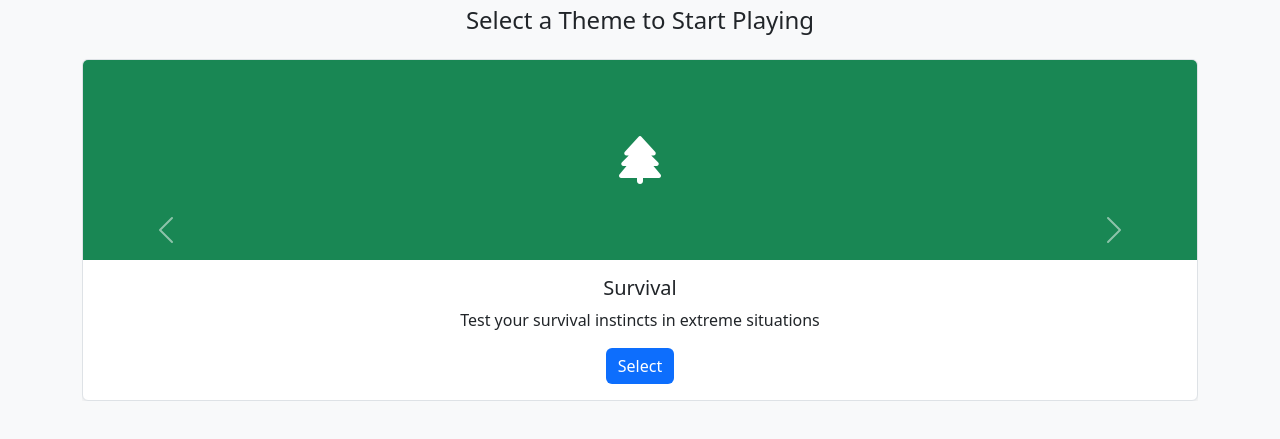
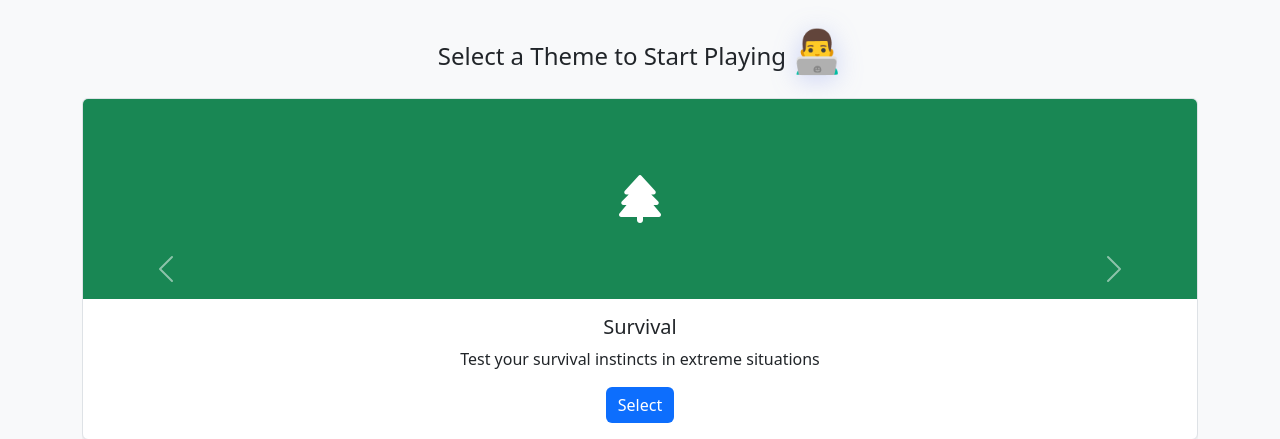
Before and after one commit to Aiworld10/SmartPlay-AI, a FastAPI app: template SmartPlayAI/templates/theme_selection.html in a window 1280 px wide. Shown: the part 169-608 px from the top of the page. Run offline with FastAPI, Linux system fonts and the light colour scheme; the template is opened without the code that fills it, so the values that code supplies are empty; parts of the project's set-up code (start-up, migrations or seed data) failed here and were passed over; some libraries are stand-ins or nearby versions.

Commit message:
Added some effects and emoji

```diff
--- a/SmartPlayAI/templates/theme_selection.html
+++ b/SmartPlayAI/templates/theme_selection.html
@@ -78,6 +78,23 @@
             to { background-position: -200% center; }
         }
 
+        /* Focus guy animation */
+        .focus-guy {
+            display: inline-block;
+            margin-top: 20px;
+            animation: focus-pulse 3s ease-in-out infinite;
+            filter: drop-shadow(0 4px 12px rgba(102, 126, 234, 0.3));
+        }
+
+        @keyframes focus-pulse {
+            0%, 100% {
+                transform: scale(1);
+            }
+            50% {
+                transform: scale(1.15);
+            }
+        }
+
     </style>
 </head>
 
@@ -94,7 +111,8 @@
 
             <h2>Welcome, <span id="username">{{ username }}</span>!</h2>
             <!-- <p>Your current score: <span id="score">{{ user_score }}</span></p> -->
-            <h4>Select a Theme to Start Playing</h4>
+            <h4>Select a Theme to Start Playing <div class="focus-guy" style="font-size: 40px;">👨‍💻</div>
+            </h4>
         </div>
         <div id="themeCarousel" class="carousel slide" data-bs-ride="carousel">
             <div class="carousel-inner justify-content-center">
@@ -113,6 +131,7 @@
                         </div>
                     </div>
                 </div>
+
 
                 <!-- Work Theme -->
                 <div class="carousel-item">
```
